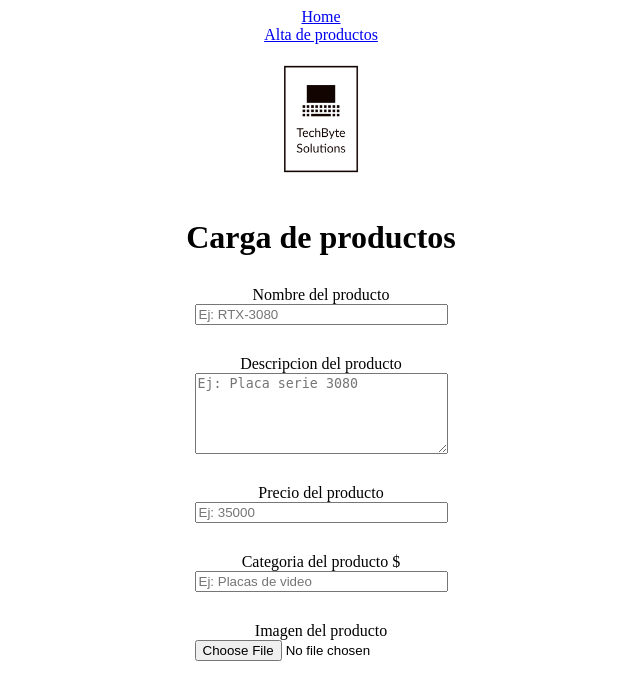
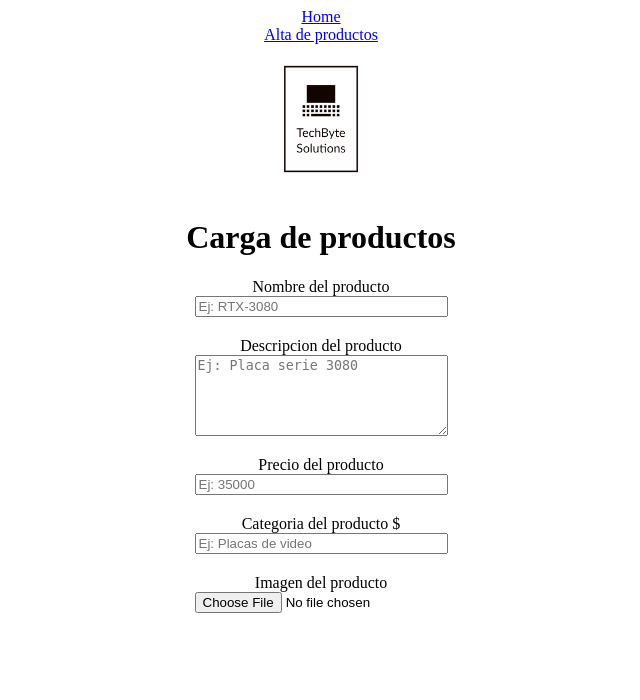
Before and after one commit to Sebs5384/uni-repository, a PHP site: template MIPROYECTO/backend/views/productos.html in a window 1280 px wide. Shown: the top 700 px of the page, without its empty margins (319-959 px from the left). Run offline with PHP 8.4, Linux system fonts and the light colour scheme; the template is opened without the code that fills it, so the values that code supplies are empty.

Commit message:
Agrega estilos

```diff
--- a/MIPROYECTO/assets/css/estilos.css
+++ b/MIPROYECTO/assets/css/estilos.css
@@ -11,11 +11,12 @@ body {
 }
 
 .contenedor-input {
-  margin: 30px;
+  margin: 20px;
   display: flex;
   flex-direction: column;
 }
 
 .contenedor-botones {
-  margin: 30px;
+  margin-top: 40px;
+  margin-bottom: 20px;
 }
```
